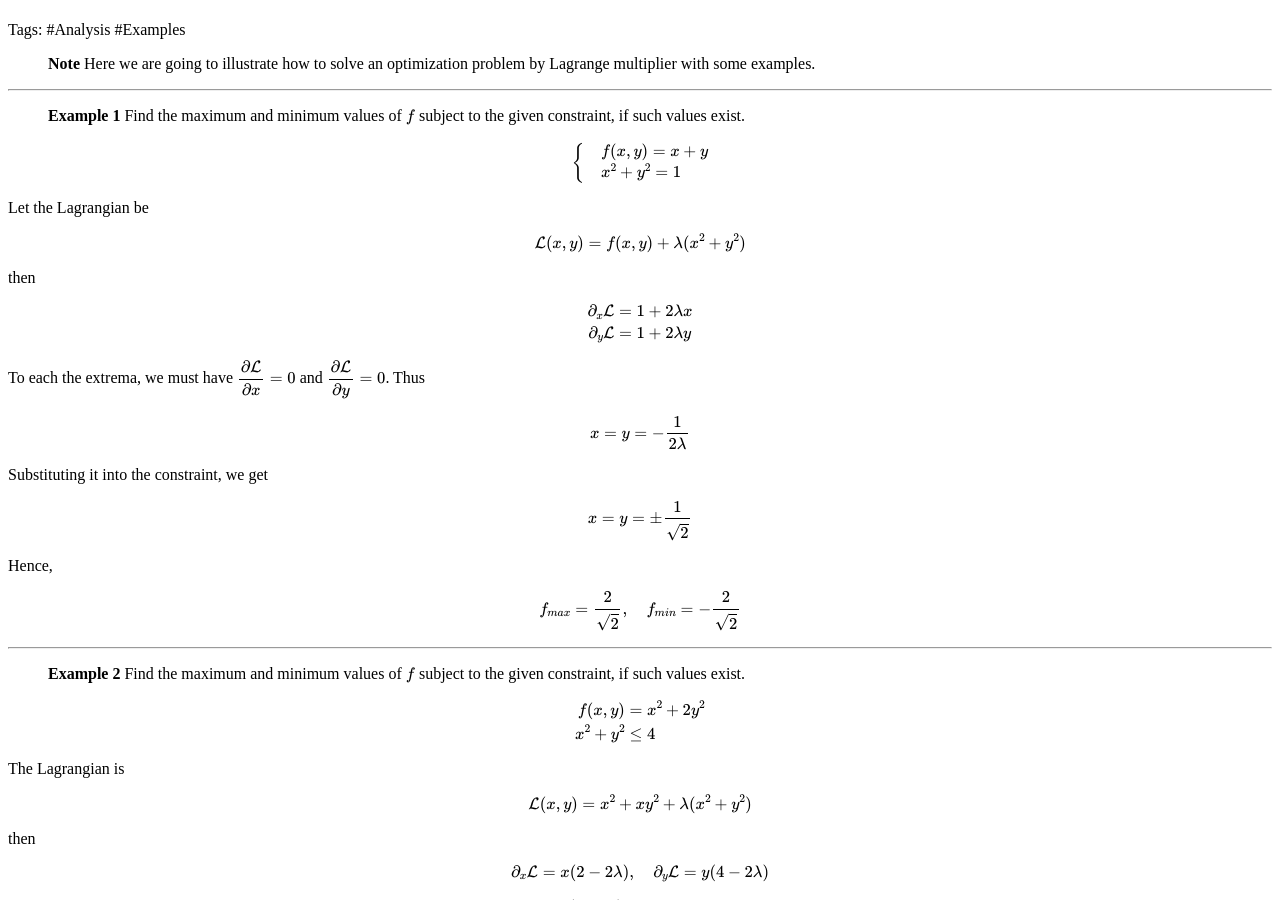
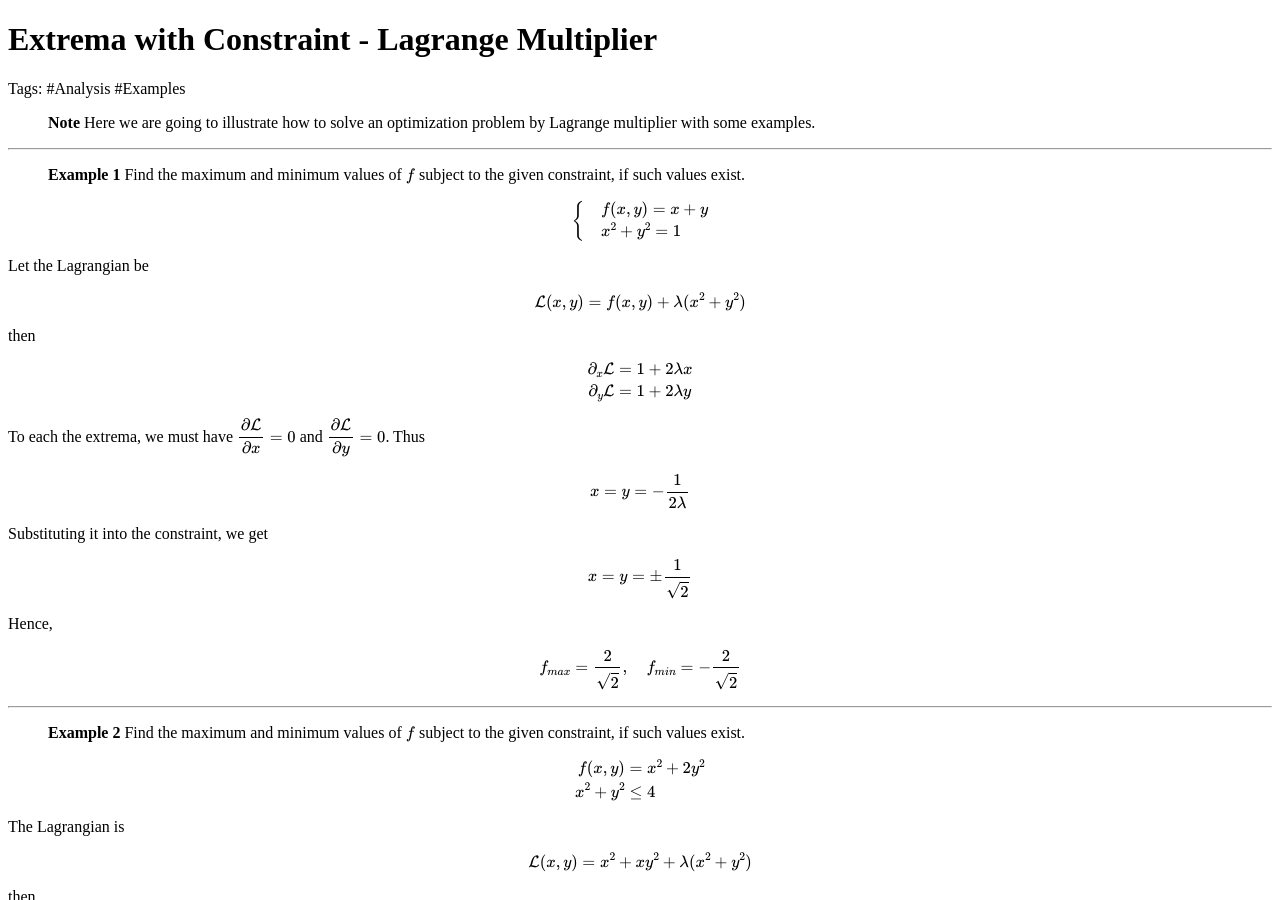
Before and after one commit to LIN-RQ/Math-Notes, a Jekyll site: the page built from lagrange-multipliers.md, in a window 1280 px wide and 900 px high. Built offline with Jekyll 4.4.1, drawn with Linux system fonts in a browser that asks for light colours.

Commit message:
Add title to Lagrange multipliers document

```diff
--- a/lagrange-multipliers.md
+++ b/lagrange-multipliers.md
@@ -1,5 +1,6 @@
 ---
 layout: default
+title: Extrema with Constraint - Lagrange Multiplier
 ---
 
 Tags: #Analysis #Examples
```
